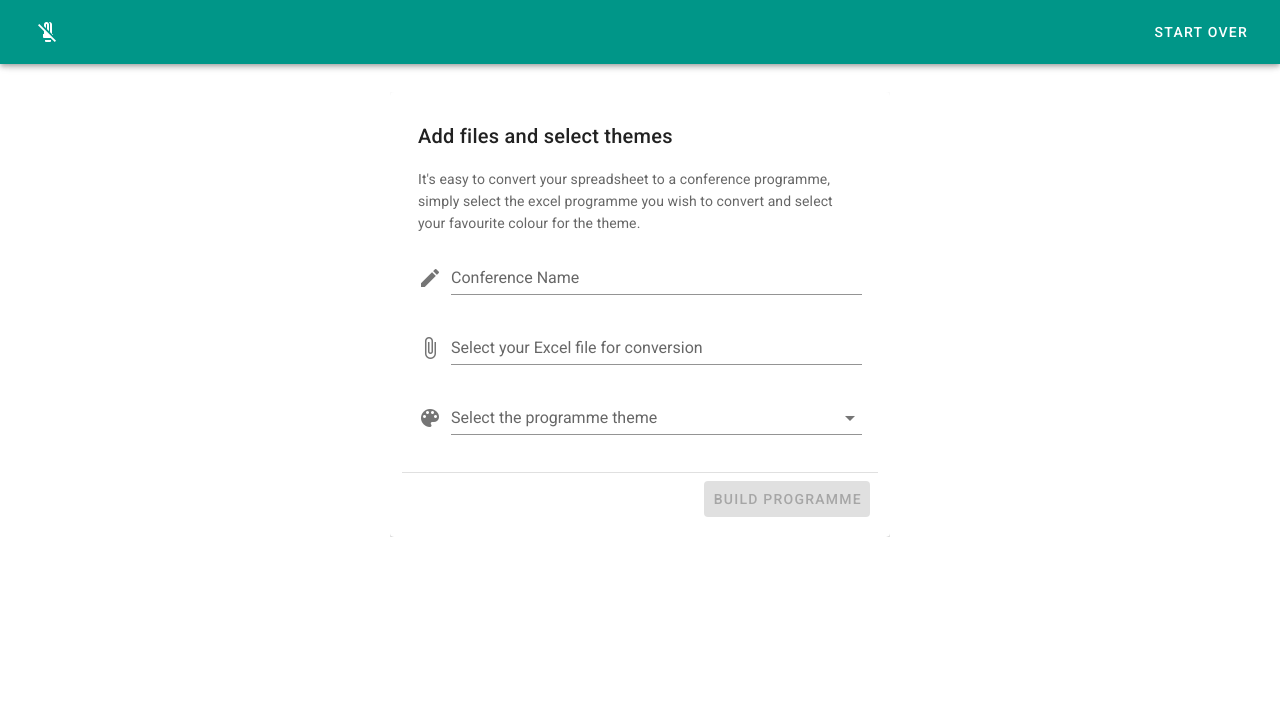
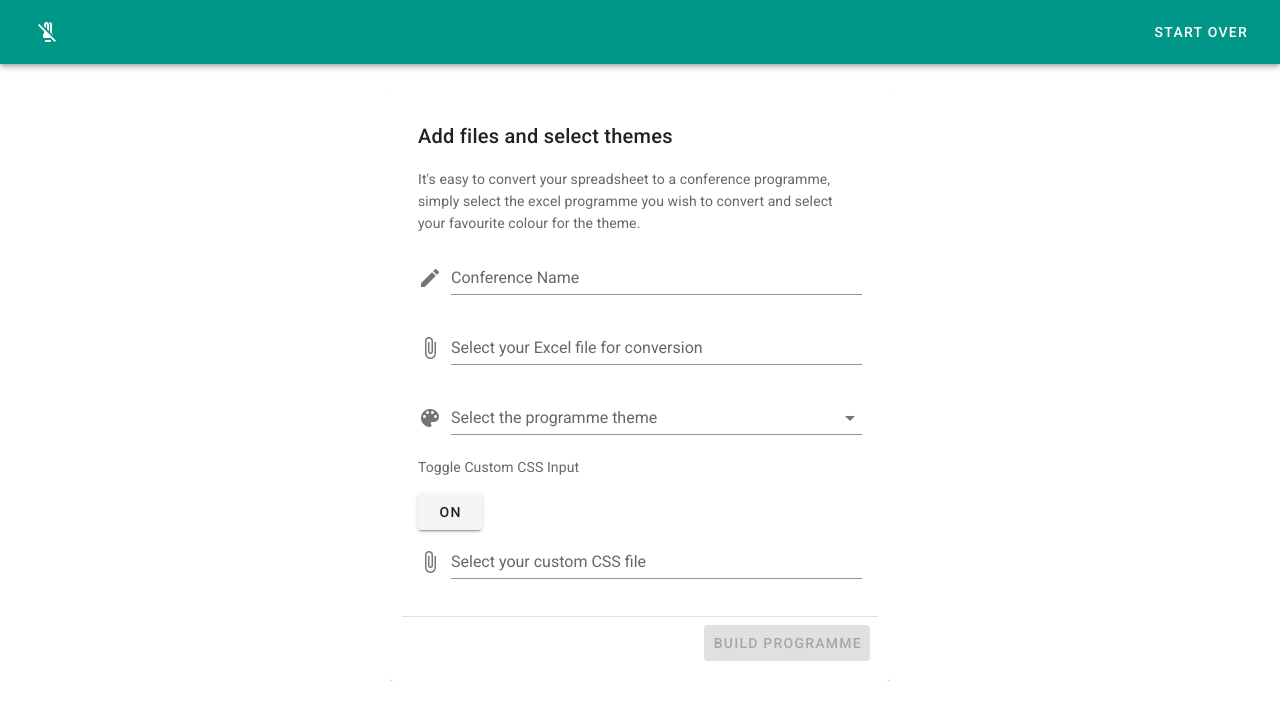
Before and after one commit to eddie-atkinson/CITS3200, a Vue app in the folder conference-app/: page /build in a window 1280 px wide. Shown: the top 720 px of the page. Built offline with nearby package versions, Linux system fonts and the light colour scheme.

Commit message:
Starting the base for custom css input

```diff
--- a/conference-app/src/views/Build.vue
+++ b/conference-app/src/views/Build.vue
@@ -57,6 +57,21 @@
                 data-cy='select-colour-input'
                 >
                 </v-select>
+                <p> Toggle Custom CSS Input </p>
+                <v-btn
+                id='custom-css-btn'
+                data-cy='custom-css-btn'
+                @click='toggle(customcss)'>
+                ON
+                </v-btn>
+                <v-file-input
+                label='Select your custom CSS file'
+                accept='.css'
+                id='customcss'
+                @change='loadFile'
+                data-cy='customcss'
+                >
+                </v-file-input>
               </v-card-text>
               <v-divider></v-divider>
               <v-card-actions>
@@ -73,6 +88,7 @@
               </v-card-actions>
               <span v-show='error' class='error--text'> {{ errorMsg }}</span>
             </v-card>
+
           </v-form>
         </v-window-item>
 
```
